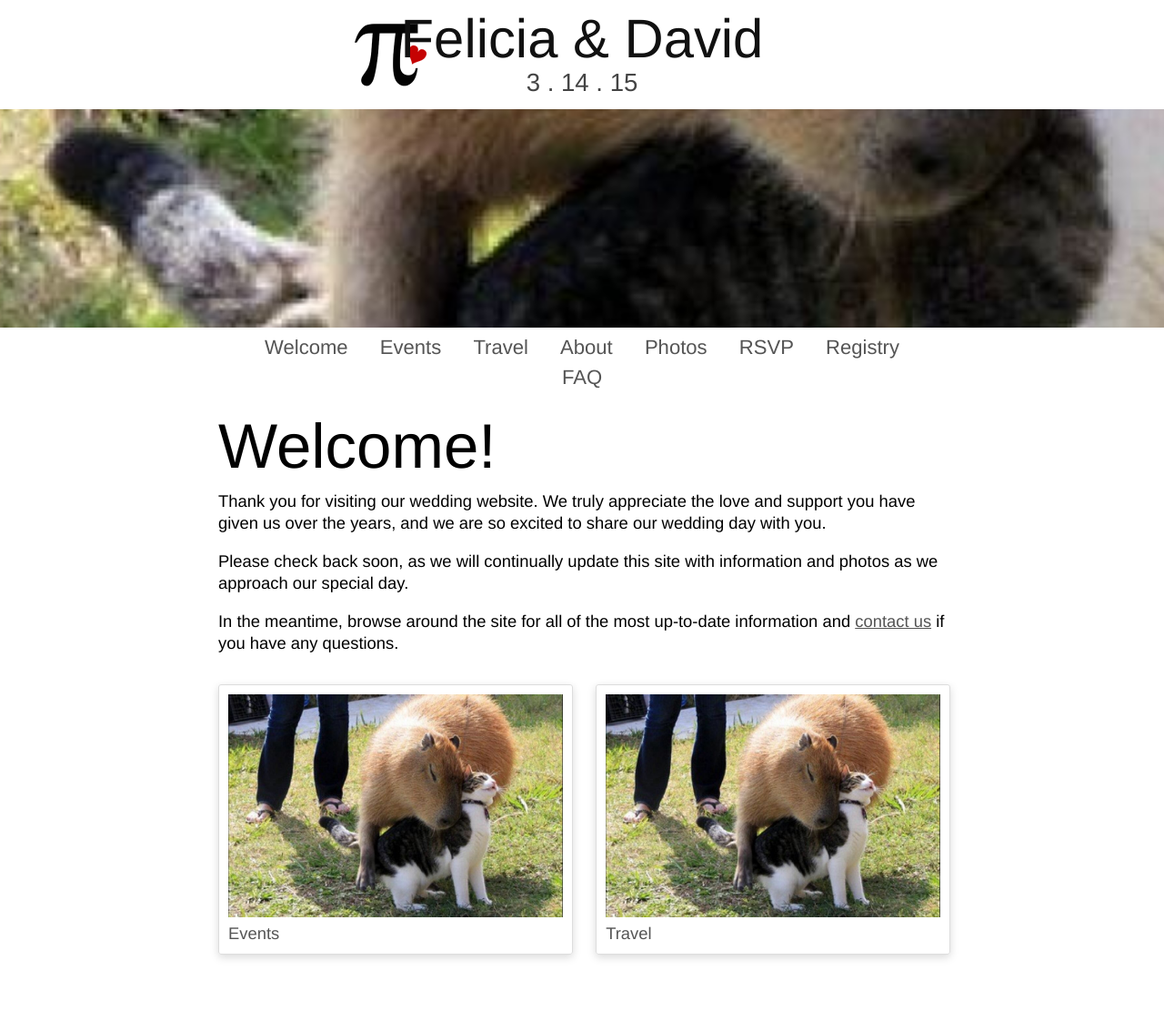
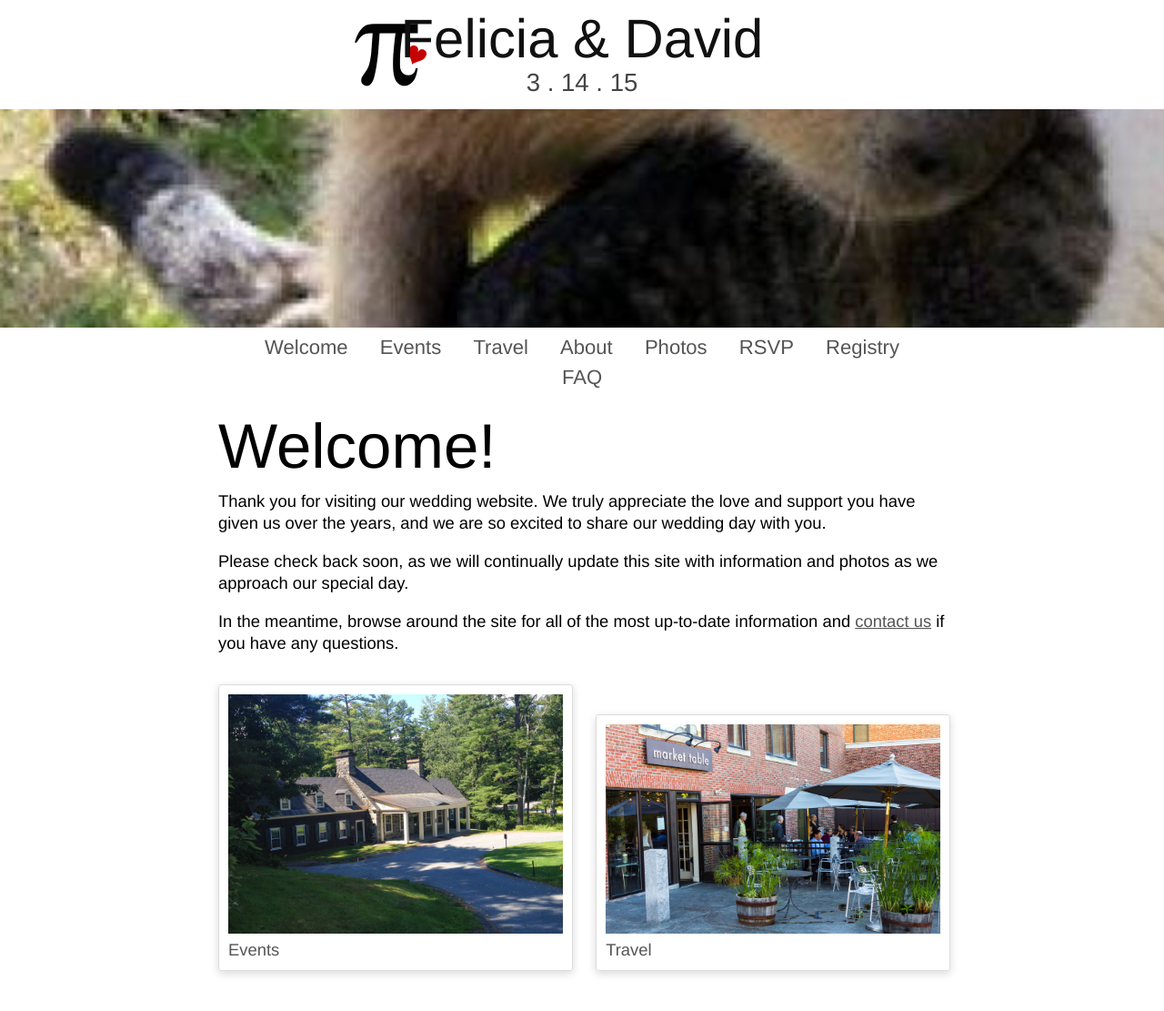
Before and after one commit to dnschnur/piday.github.com, a Jekyll site: the page built from index.md, in a window 1280 px wide. Shown: the top 1111 px of the page at 91% size. Built offline with Jekyll 4.4.1, drawn with Linux system fonts in a browser that asks for light colours; nearby versions of some CDN libraries.

Commit message:
Update welcome page photos.

```diff
--- a/index.md
+++ b/index.md
@@ -13,13 +13,13 @@
 <div class="quick-links">
   <div class="quick-link">
     <a href="/events" class="photo">
-      <img src="/images/banner-capybara.jpg">
+      <img src="/images/places/doc-house.jpg">
       <div class="caption">Events</div>
     </a>
   </div>
   <div class="quick-link">
     <a href="/travel" class="photo">
-      <img src="/images/banner-capybara.jpg">
+      <img src="/images/places/market-table.jpg">
       <div class="caption">Travel</div>
     </a>
   </div>
```
